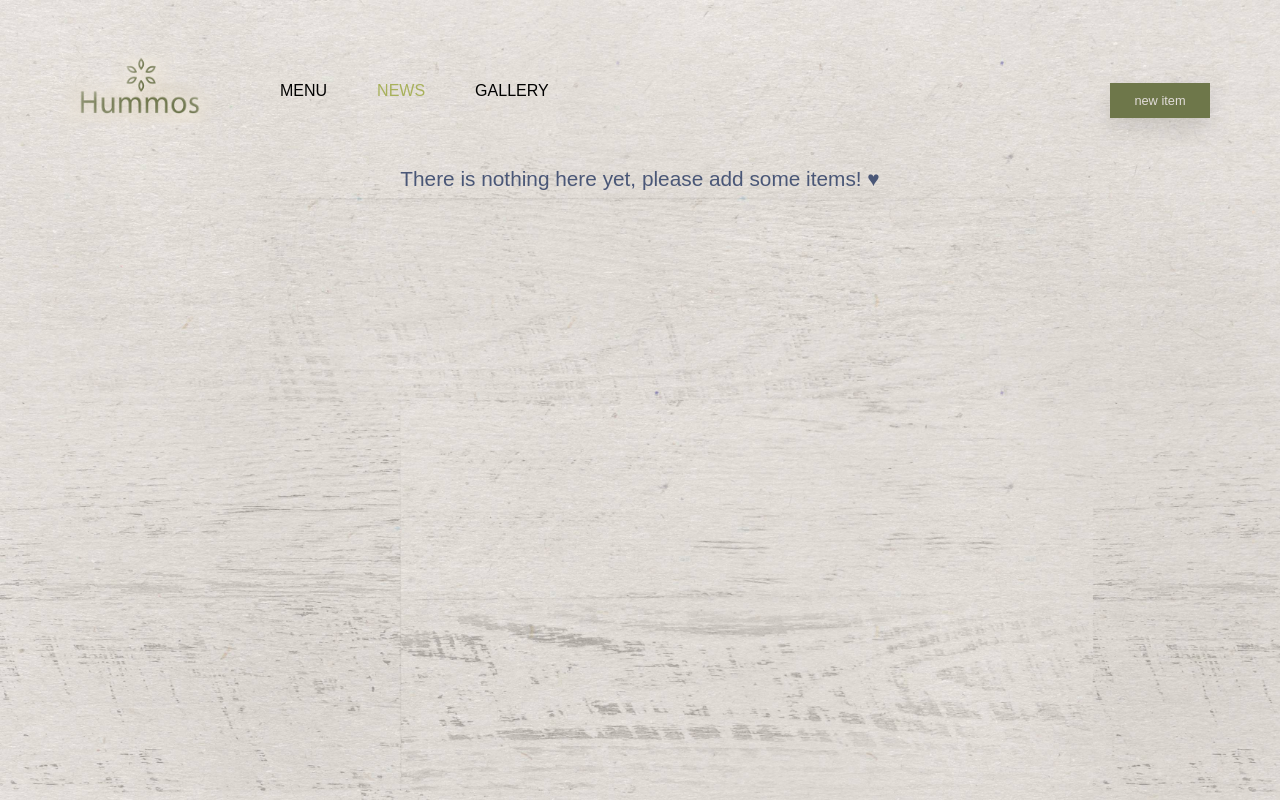
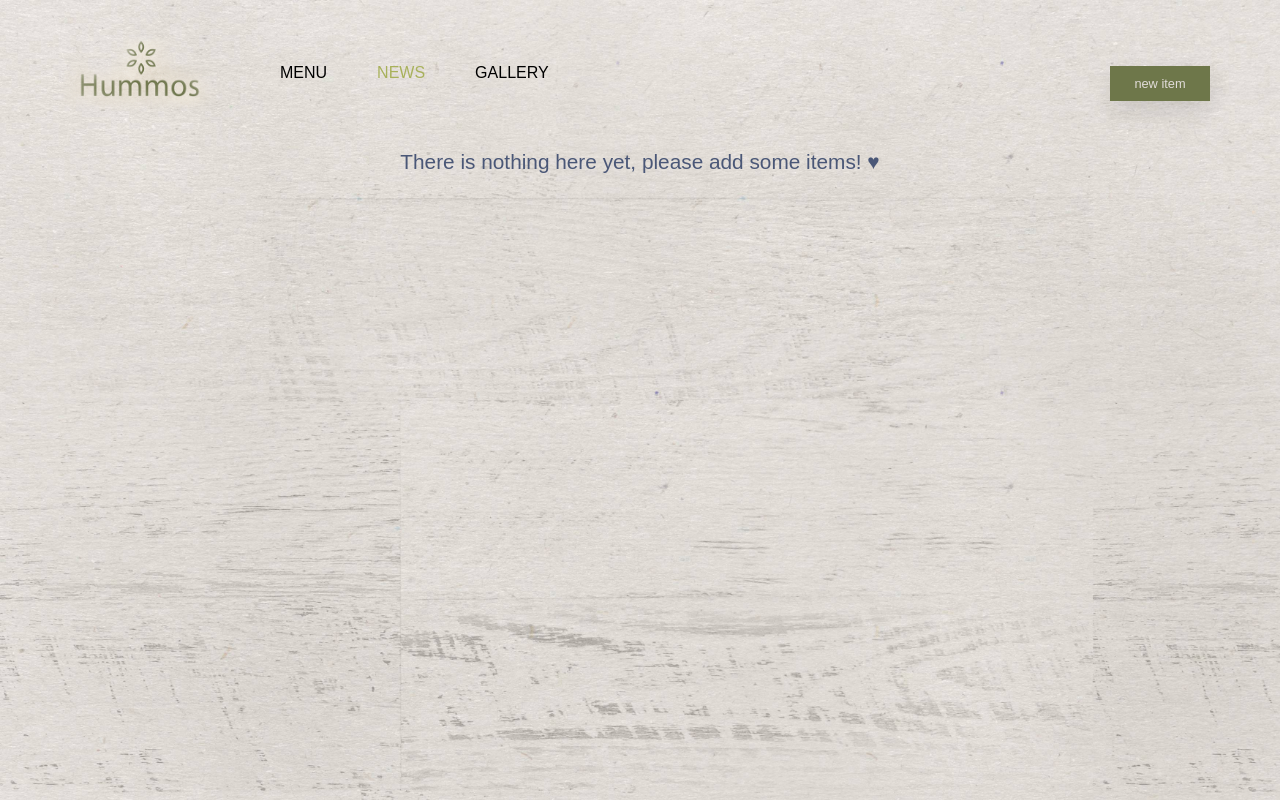
Before and after one commit to halahasz/React-Restaurant-App, a React (Create React App) app: page /news in a window 1280 px wide. Built offline with nearby package versions, Linux system fonts and the light colour scheme; a web font is replaced by a local one.

Commit message:
fix in addItem

```diff
--- a/src/App.js
+++ b/src/App.js
@@ -79,7 +79,7 @@ class App extends React.Component {
   addItem = (e, newItem) => {
     e.preventDefault();
     this.setState(prevState => ({
-      [newItem.type]: [...prevState[newItem.type], newItem]
+      [this.state.activeType]: [...prevState[this.state.activeType], newItem]
     }));
     this.closeModal();
     if (this.state.activeType == "menu") {
--- a/src/components/List/List.module.scss
+++ b/src/components/List/List.module.scss
@@ -8,6 +8,7 @@
 }
 .noItems {
   padding-top: 150px;
+  margin-top: 0;
   position: relative;
   z-index: 10;
   font-size: 1.3rem;
```
